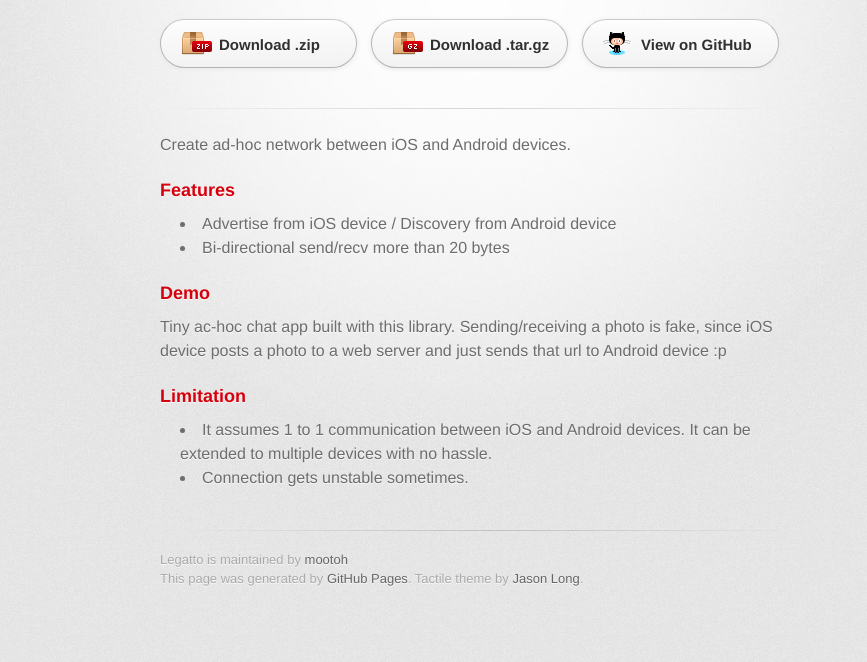
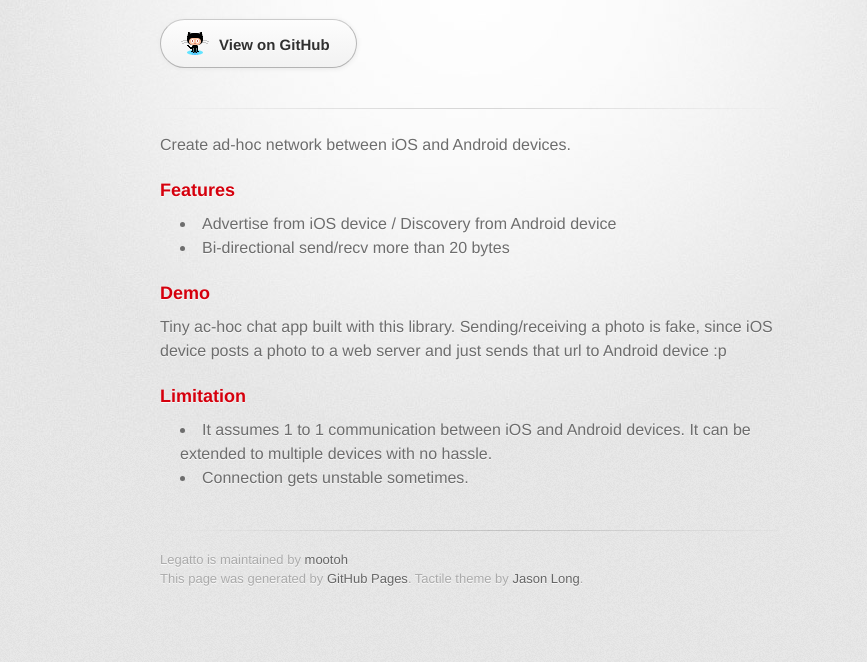
Before and after one commit to mootoh/Legatto, a plain HTML site: page index.html in a window 1280 px wide. Shown: the part 138-800 px from the top of the page, without its empty margins (170-1037 px from the left). Drawn offline with Linux system fonts and the light colour scheme; a web font is replaced by a local one.

Commit message:
Update index.html

```diff
--- a/index.html
+++ b/index.html
@@ -23,8 +23,6 @@
         </header>
 
         <section id="downloads" class="clearfix">
-          <a href="https://github.com/mootoh/Legatto/zipball/master" id="download-zip" class="button"><span>Download .zip</span></a>
-          <a href="https://github.com/mootoh/Legatto/tarball/master" id="download-tar-gz" class="button"><span>Download .tar.gz</span></a>
           <a href="https://github.com/mootoh/Legatto" id="view-on-github" class="button"><span>View on GitHub</span></a>
         </section>
 
```
